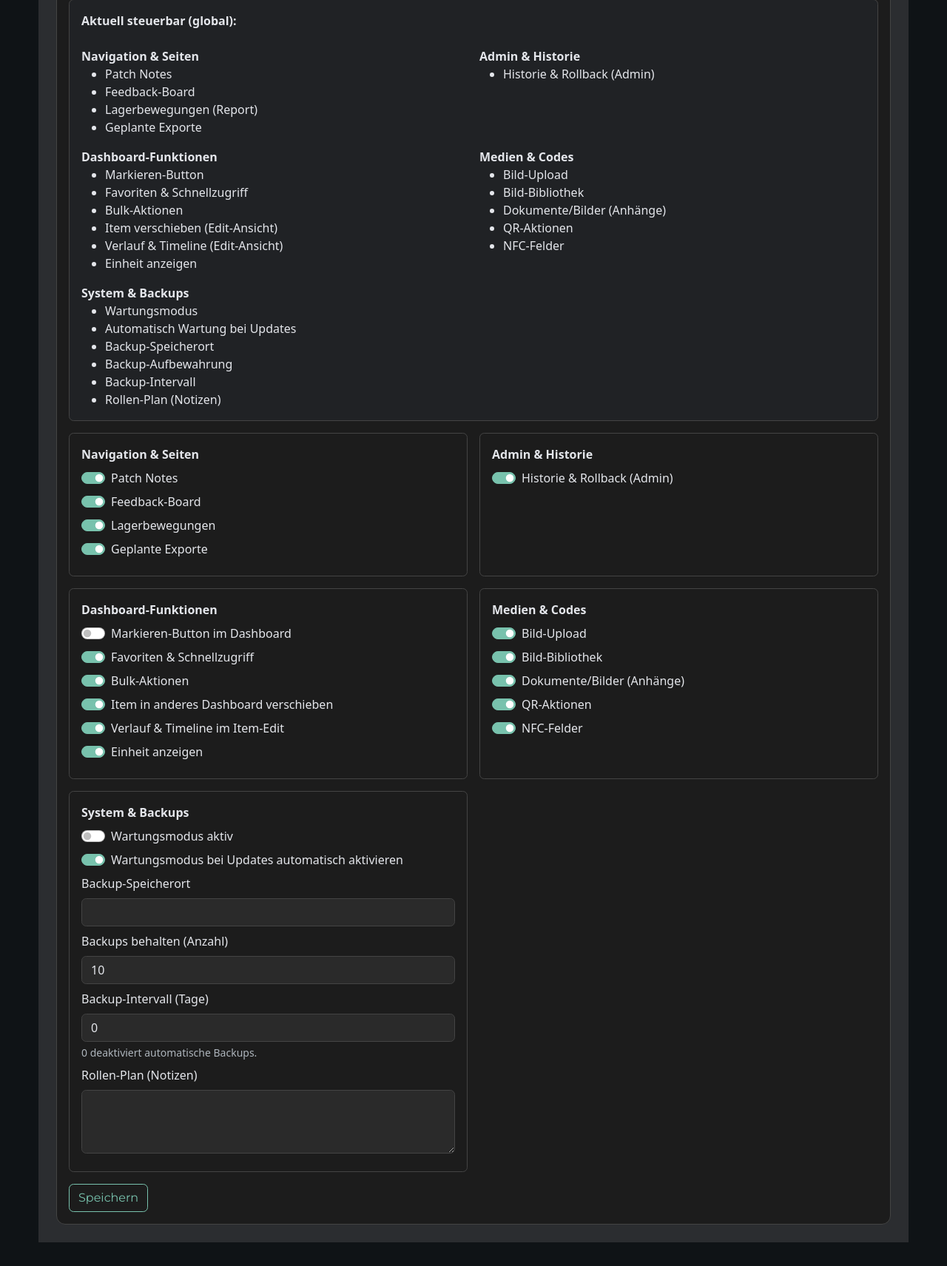
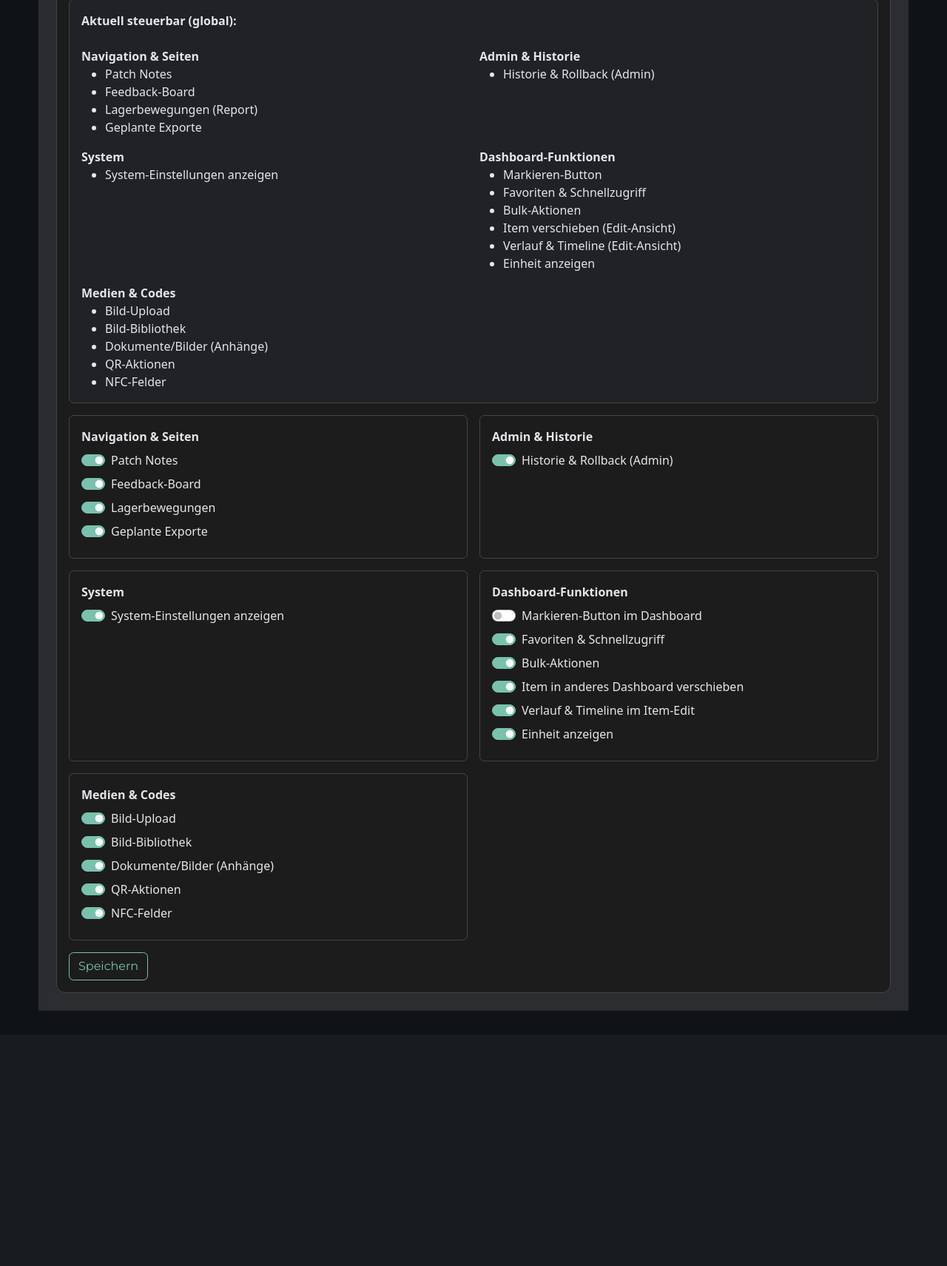
Before and after one commit to 17Trust09/inventory_management, a Django app: page /manage/feature-toggles/ in a window 1280 px wide. Shown: the part 261-1972 px from the top of the page at 74% size. After the commit the page ends 1627 px from the top, so only its background shows below. Run offline with Django 4.2, Linux system fonts and the light colour scheme; the visitor is signed in with stand-in values (Sample User, id 1); data comes from the database, SQL or seed files in the repository.

Commit message:
Hide system settings behind feature toggle

```diff
--- a/inventory/feature_flags.py
+++ b/inventory/feature_flags.py
@@ -13,6 +13,7 @@ DEFAULT_FEATURE_FLAGS = {
     "show_scheduled_exports": True,
     "show_mark_button": False,
     "show_favorites": True,
+    "show_system_settings": True,
     "enable_bulk_actions": True,
     "enable_item_move": True,
     "enable_item_history": True,
@@ -38,6 +39,7 @@ def get_feature_flags() -> dict[str, bool]:
                 "show_scheduled_exports": settings.show_scheduled_exports,
                 "show_mark_button": settings.show_mark_button,
                 "show_favorites": settings.show_favorites,
+                "show_system_settings": settings.show_system_settings,
                 "enable_bulk_actions": settings.enable_bulk_actions,
                 "enable_item_move": settings.enable_item_move,
                 "enable_item_history": settings.enable_item_history,
--- a/inventory/models.py
+++ b/inventory/models.py
@@ -121,6 +121,10 @@ class GlobalSettings(models.Model):
     show_favorites = models.BooleanField(
         default=True,
         verbose_name="Favoriten & Schnellzugriff anzeigen",
+    )
+    show_system_settings = models.BooleanField(
+        default=True,
+        verbose_name="System-Einstellungen anzeigen",
     )
     enable_bulk_actions = models.BooleanField(
         default=True,
--- a/inventory/templates/inventory/admin_feature_toggles.html
+++ b/inventory/templates/inventory/admin_feature_toggles.html
@@ -28,6 +28,12 @@
             </ul>
           </div>
           <div class="col">
+            <div class="fw-semibold">System</div>
+            <ul class="mb-0">
+              <li>System-Einstellungen anzeigen</li>
+            </ul>
+          </div>
+          <div class="col">
             <div class="fw-semibold">Dashboard-Funktionen</div>
             <ul class="mb-0">
               <li>Markieren-Button</li>
@@ -46,17 +52,6 @@
               <li>Dokumente/Bilder (Anhänge)</li>
               <li>QR-Aktionen</li>
               <li>NFC-Felder</li>
-            </ul>
-          </div>
-          <div class="col">
-            <div class="fw-semibold">System &amp; Backups</div>
-            <ul class="mb-0">
-              <li>Wartungsmodus</li>
-              <li>Automatisch Wartung bei Updates</li>
-              <li>Backup-Speicherort</li>
-              <li>Backup-Aufbewahrung</li>
-              <li>Backup-Intervall</li>
-              <li>Rollen-Plan (Notizen)</li>
             </ul>
           </div>
         </div>
@@ -82,6 +77,12 @@
           </div>
           <div class="col">
             <div class="border rounded p-3 h-100" style="border-color:var(--border);">
+              <div class="fw-semibold mb-2">System</div>
+              <div class="form-check form-switch mb-2">{{ form.show_system_settings }} <label class="form-check-label" for="{{ form.show_system_settings.id_for_label }}">{{ form.show_system_settings.label }}</label></div>
+            </div>
+          </div>
+          <div class="col">
+            <div class="border rounded p-3 h-100" style="border-color:var(--border);">
               <div class="fw-semibold mb-2">Dashboard-Funktionen</div>
               <div class="form-check form-switch mb-2">{{ form.show_mark_button }} <label class="form-check-label" for="{{ form.show_mark_button.id_for_label }}">{{ form.show_mark_button.label }}</label></div>
               <div class="form-check form-switch mb-2">{{ form.show_favorites }} <label class="form-check-label" for="{{ form.show_favorites.id_for_label }}">{{ form.show_favorites.label }}</label></div>
@@ -101,30 +102,6 @@
               <div class="form-check form-switch mb-2">{{ form.enable_nfc_fields }} <label class="form-check-label" for="{{ form.enable_nfc_fields.id_for_label }}">{{ form.enable_nfc_fields.label }}</label></div>
             </div>
           </div>
-          <div class="col">
-            <div class="border rounded p-3 h-100" style="border-color:var(--border);">
-              <div class="fw-semibold mb-2">System &amp; Backups</div>
-              <div class="form-check form-switch mb-2">{{ form.maintenance_mode_enabled }} <label class="form-check-label" for="{{ form.maintenance_mode_enabled.id_for_label }}">{{ form.maintenance_mode_enabled.label }}</label></div>
-              <div class="form-check form-switch mb-2">{{ form.auto_maintenance_on_update }} <label class="form-check-label" for="{{ form.auto_maintenance_on_update.id_for_label }}">{{ form.auto_maintenance_on_update.label }}</label></div>
-              <div class="mb-2">
-                <label class="form-label" for="{{ form.backup_storage_path.id_for_label }}">{{ form.backup_storage_path.label }}</label>
-                {{ form.backup_storage_path }}
-              </div>
-              <div class="mb-2">
-                <label class="form-label" for="{{ form.backup_retention_count.id_for_label }}">{{ form.backup_retention_count.label }}</label>
-                {{ form.backup_retention_count }}
-              </div>
-              <div class="mb-2">
-                <label class="form-label" for="{{ form.backup_interval_days.id_for_label }}">{{ form.backup_interval_days.label }}</label>
-                {{ form.backup_interval_days }}
-                <div class="form-text text-muted">0 deaktiviert automatische Backups.</div>
-              </div>
-              <div class="mb-2">
-                <label class="form-label" for="{{ form.role_plan_notes.id_for_label }}">{{ form.role_plan_notes.label }}</label>
-                {{ form.role_plan_notes }}
-              </div>
-            </div>
-          </div>
         </div>
 
         <button class="btn btn-outline-primary mt-3">Speichern</button>
```
Also changed, not shown: inventory/admin_views.py (+40 -35 lines), inventory/templates/inventory/admin_system_status.html (+23 -1 lines), inventory/migrations/0058_add_show_system_settings.py (added).
